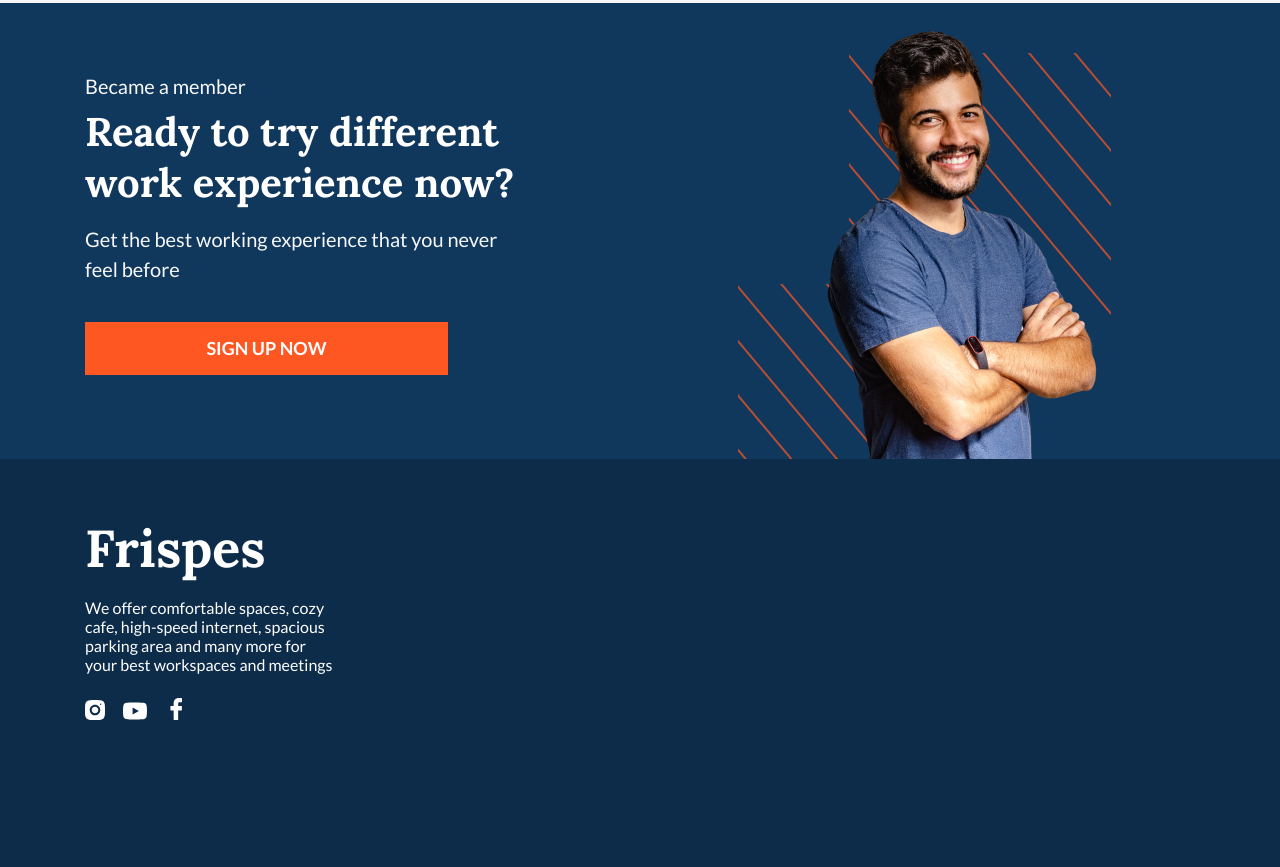
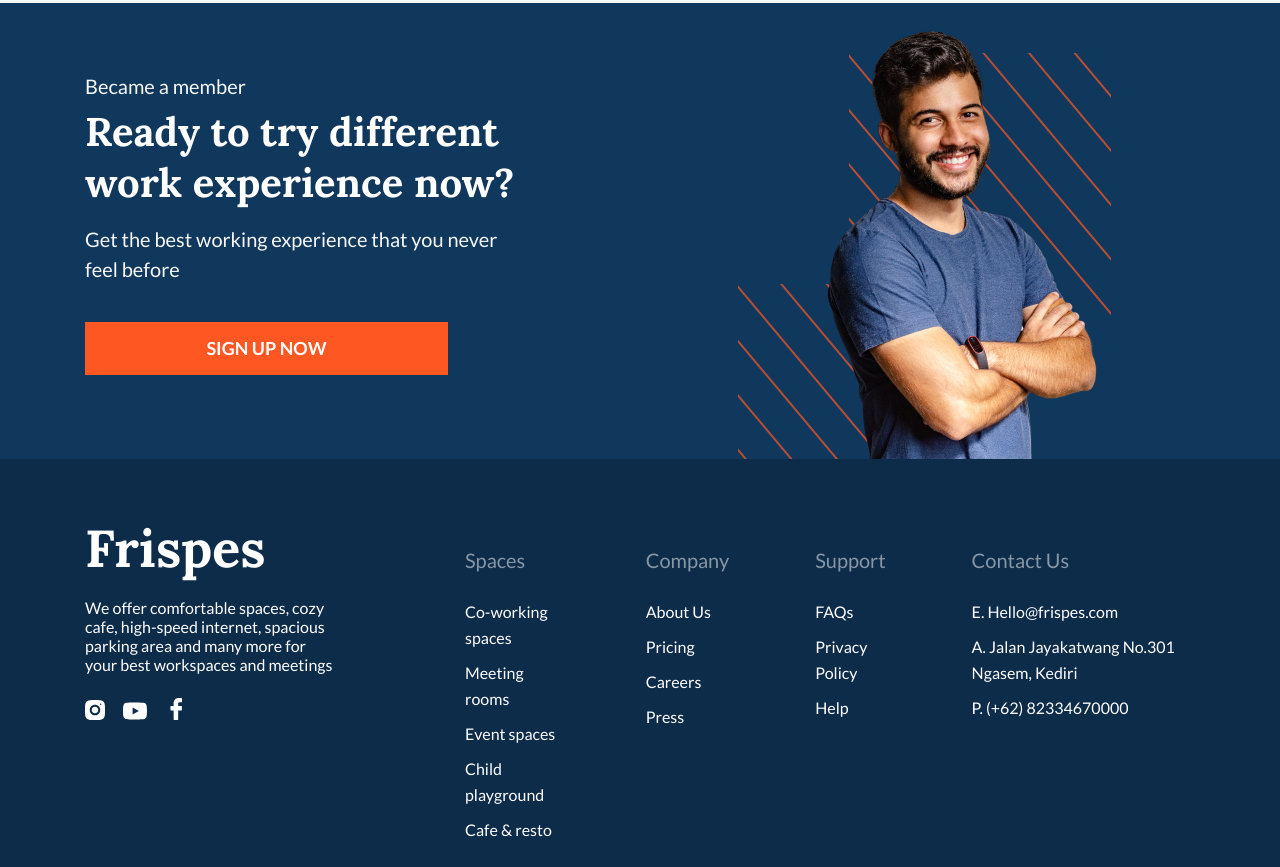
Before and after one commit to EvgenyShishkin/Dev, a plain HTML site: page FrispesKP/index.html in a window 1280 px wide. Shown: the part 6241-7108 px from the top of the page. Drawn offline with Linux system fonts and the light colour scheme.

Commit message:
footer++

```diff
--- a/FrispesKP/index.html
+++ b/FrispesKP/index.html
@@ -527,6 +527,35 @@
             </li>
           </ul>
         </div>
+        <div class="footerLinks">
+          <ul class="listTitle">
+            <p class="titleLink">Spaces</p>
+            <li>Co-working spaces</li>
+            <li>Meeting rooms</li>
+            <li>Event spaces</li>
+            <li>Child playground</li>
+            <li>Cafe & resto</li>
+          </ul>
+          <ul class="listTitle">
+            <p class="titleLink">Company</p>
+            <li>About Us</li>
+            <li>Pricing</li>
+            <li>Careers</li>
+            <li>Press</li>
+          </ul>
+          <ul class="listTitle">
+            <p class="titleLink">Support</p>
+            <li>FAQs</li>
+            <li>Privacy Policy</li>
+            <li>Help</li>
+          </ul>
+          <ul class="listTitle">
+            <p class="titleLink">Contact Us</p>
+            <li>E. Hello@frispes.com</li>
+            <li>A. Jalan Jayakatwang No.301 Ngasem, Kediri</li>
+            <li>P. (+62) 82334670000</li>
+          </ul>
+        </div>
       </div>
     </footer>
   </body>
--- a/FrispesKP/style.css
+++ b/FrispesKP/style.css
@@ -650,9 +650,11 @@ h3 {
 .footerWrapper {
     width: 1110px;
     margin: 0 auto;
+    display: flex;
 }
 .footerSideDescription {
-    padding-top: 56px
+    padding-top: 56px;
+    margin-right: 125px;
 }
 .footerLogo {
     text-decoration: none;
@@ -682,3 +684,33 @@ h3 {
 .footerSocYoutube {
     margin-right: 23px;
 }
+.footerLinks {
+    display: flex;
+    margin-top: 86px;
+}
+.titleLink {
+    font-family: 'Lato';
+    font-style: normal;
+    font-weight: 500;
+    font-size: 20px;
+    line-height: 30px;
+    opacity: 0.5;
+    margin-bottom: 24px;
+}
+.listTitle {
+    display: flex;
+    flex-direction: column;
+}
+.listTitle + .listTitle {
+    margin-left: 86px;
+}
+.listTitle li {
+    font-family: 'Lato';
+    font-style: normal;
+    font-weight: 400;
+    font-size: 16px;
+    line-height: 26px;
+    display: block;
+    margin-bottom: 9px;
+
+}
```
